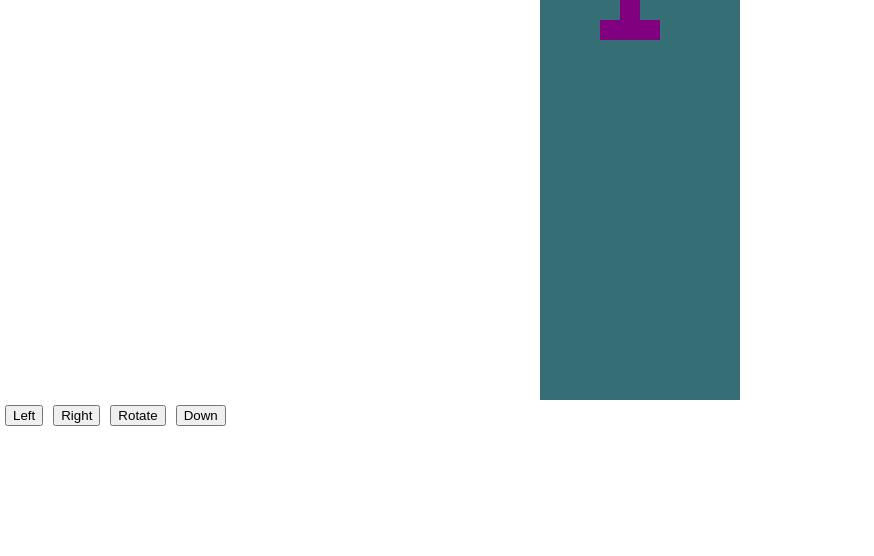
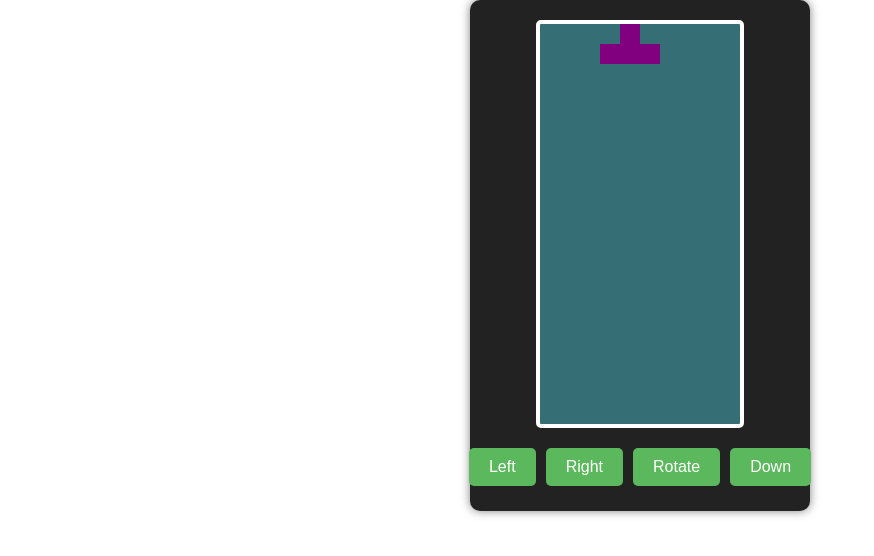
Before and after one commit to kprasad475/tetris-game-angular-, an Angular app: page /tetris in a window 1280 px wide. Shown: the top 556 px of the page, without its empty margins (0-874 px from the left). Built offline with nearby package versions, Linux system fonts and the light colour scheme.

Commit message:
css-updation

```diff
--- a/src/app/tetris/tetris.component.css
+++ b/src/app/tetris/tetris.component.css
@@ -2,28 +2,50 @@
     display: flex;
     flex-direction: column;
     align-items: center;
+    margin-top: 20px;
+    background-color: #222;
+    padding: 20px;
+    border-radius: 10px;
+    box-shadow: 0 0 10px rgba(0, 0, 0, 0.5);
+    max-width: 300px;
+    margin: 0 auto;
   }
 
-  .game-board {
-    width: 200px;
-    height: 400px;
-    background-color: #000;
-    display: grid;
-    grid-template-columns: repeat(10, 20px);
-    grid-template-rows: repeat(20, 20px);
-    gap: 1px;
+  canvas {
+    background: rgb(53, 110, 117);
+    border: 4px solid #fff;
+    border-radius: 5px;
   }
 
   .controls {
-    margin-top: 20px;
-  }
-
-
-  canvas {
-    display: block;
-    margin: auto;
+    display: flex;
+    justify-content: center;
+    margin-top: 15px;
   }
 
   button {
+    background-color: #5cb85c;
+    border: none;
+    color: white;
+    padding: 10px 20px;
+    text-align: center;
+    text-decoration: none;
+    display: inline-block;
+    font-size: 16px;
     margin: 5px;
+    border-radius: 5px;
+    transition: background-color 0.3s ease;
   }
+
+  button:hover {
+    background-color: #4cae4c;
+  }
+
+  button:active {
+    background-color: #4cae4c;
+    transform: scale(0.98);
+  }
+
+  button:focus {
+    outline: none;
+  }
--- a/src/app/tetris/tetris.component.html
+++ b/src/app/tetris/tetris.component.html
@@ -1,7 +1,9 @@
-<canvas id="gameCanvas" width="200" height="400" style="background: rgb(53, 110, 117);"></canvas>
-<div>
-  <button (click)="moveLeft()">Left</button>
-  <button (click)="moveRight()">Right</button>
-  <button (click)="rotate()">Rotate</button>
-  <button (click)="moveDown()">Down</button>
-</div>
+<div class="tetris-container">
+    <canvas id="gameCanvas" width="200" height="400"></canvas>
+    <div class="controls">
+      <button (click)="moveLeft()">Left</button>
+      <button (click)="moveRight()">Right</button>
+      <button (click)="rotate()">Rotate</button>
+      <button (click)="moveDown()">Down</button>
+    </div>
+  </div>
```
